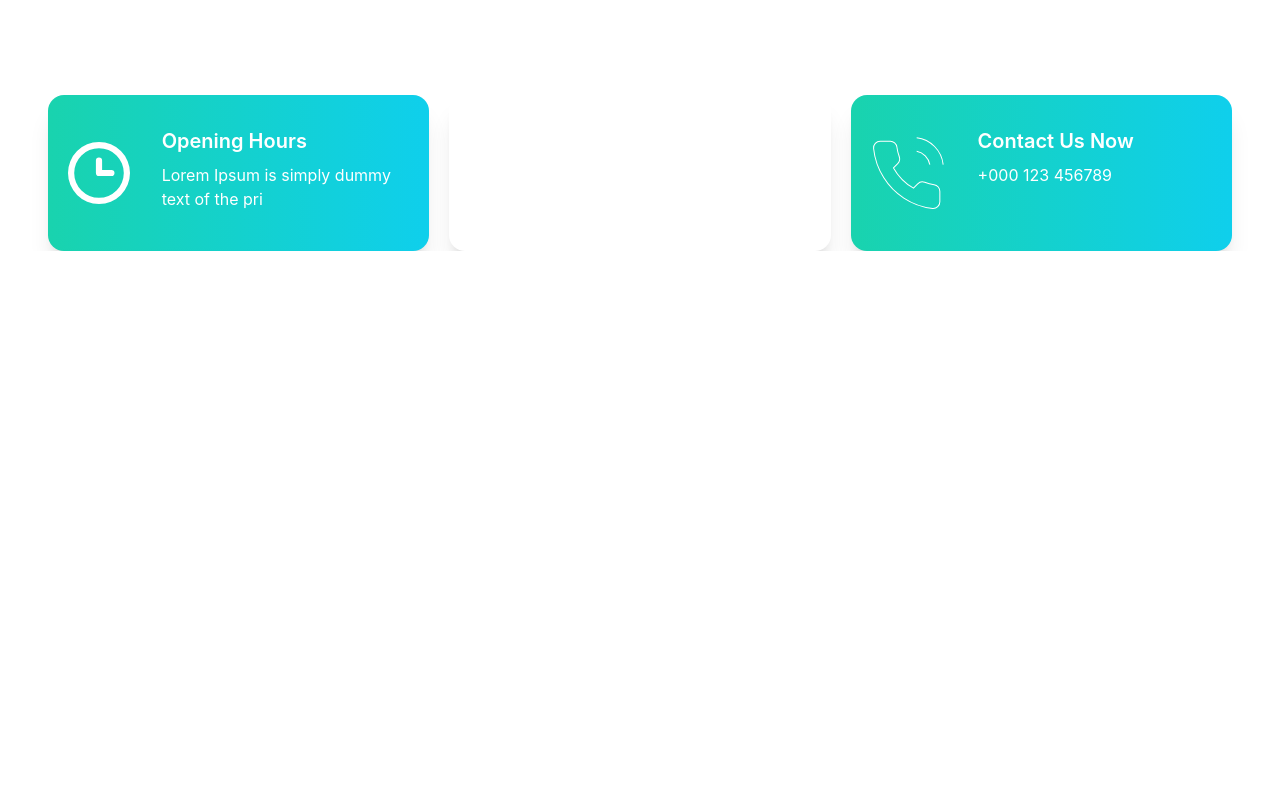
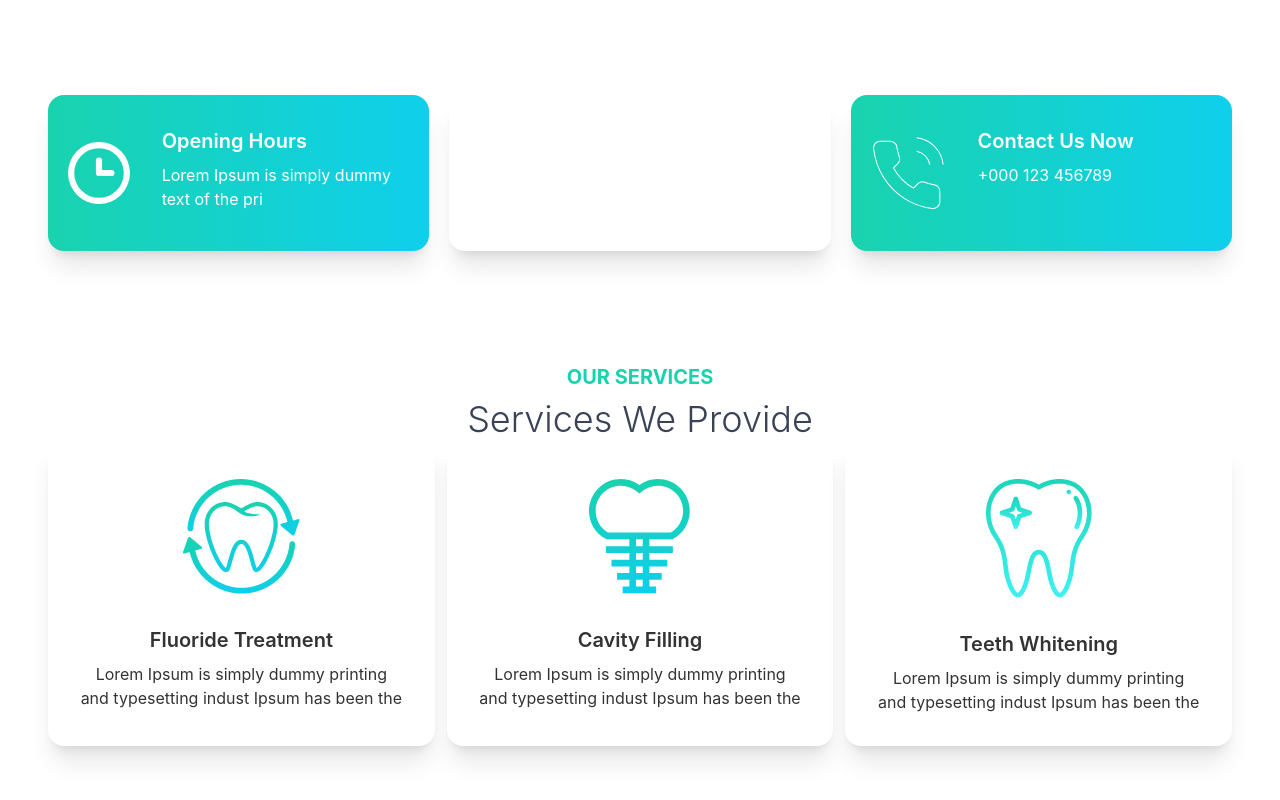
Before and after one commit to sabbirpboss/doctors-portal-client, a React (Create React App) app: page / in a window 1280 px wide. Shown: the part 769-1569 px from the top of the page. Before the commit the page ends 1020 px from the top, so only its background shows below. Built offline with nearby package versions, Linux system fonts and the light colour scheme; the HTML template or start-up script is replaced by a standard one.

Commit message:
service done

```diff
--- a/src/Pages/Home/Banner/Banner.js
+++ b/src/Pages/Home/Banner/Banner.js
@@ -1,10 +1,8 @@
 import React from "react";
 import chair from "../../../assets/images/chair.png";
-import bg from "../../../assets/images/bg.png";
-
 const Banner = () => {
   return (
-    <div className="hero-pattern">
+      <div className="hero-pattern">
       <div class="hero min-h-screen">
         <div class="hero-content flex-col lg:flex-row-reverse">
           <img src={chair} class="max-w-sm rounded-lg shadow-2xl" alt="Banner" />
--- a/src/Pages/Home/Home.js
+++ b/src/Pages/Home/Home.js
@@ -1,12 +1,14 @@
 import React from 'react';
 import Banner from './Banner/Banner';
 import Info from './Info/Info';
+import Services from './Services/Services';
 
 const Home = () => {
     return (
         <div>
             <Banner></Banner>
             <Info></Info>
+            <Services></Services>
         </div>
     );
 };
--- a/src/Pages/Home/Info/Info.js
+++ b/src/Pages/Home/Info/Info.js
@@ -1,8 +1,8 @@
 import React from "react";
-import InfoCard from "./InfoCard/InfoCard";
 import clock from "../../../assets/icons/clock.svg";
 import marker from "../../../assets/icons/marker.svg";
 import phone from "../../../assets/icons/phone.svg";
+import InfoCard from "./InfoCard/InfoCard";
 
 const Info = () => {
   return (
--- /dev/null
+++ b/src/Pages/Home/Services/Service/Service.js
@@ -0,0 +1,21 @@
+import React from "react";
+
+const Service = ({service}) => {
+  return (
+    <div class="card bg-base-100 shadow-xl">
+      <figure class="px-10 pt-10">
+        <img
+          src={service.img}
+          alt={service.name}
+          class="rounded-xl"
+        />
+      </figure>
+      <div class="card-body items-center text-center">
+        <h2 class="card-title">{service.name}</h2>
+        <p>{service.description}</p>
+      </div>
+    </div>
+  );
+};
+
+export default Service;
--- /dev/null
+++ b/src/Pages/Home/Services/Services.js
@@ -0,0 +1,49 @@
+import React from "react";
+import fluoride from "../../../assets/images/fluoride.png";
+import cavity from "../../../assets/images/cavity.png";
+import whitening from "../../../assets/images/whitening.png";
+import Service from "./Service/Service";
+
+const Services = () => {
+  const services = [
+    {
+      _id: 1,
+      name: "Fluoride Treatment",
+      description:
+        "Lorem Ipsum is simply dummy printing and typesetting indust Ipsum has been the",
+      img: fluoride,
+    },
+    {
+      _id: 2,
+      name: "Cavity Filling",
+      description:
+        "Lorem Ipsum is simply dummy printing and typesetting indust Ipsum has been the",
+      img: cavity,
+    },
+    {
+      _id: 3,
+      name: "Teeth Whitening",
+      description:
+        "Lorem Ipsum is simply dummy printing and typesetting indust Ipsum has been the",
+      img: whitening,
+    },
+  ];
+
+  return (
+    <div className="my-28 px-12">
+      <div className="text-center">
+        <h4 className="text-xl uppercase text-secondary font-bold mb-2">
+          Our Services
+        </h4>
+        <h2 className="text-4xl text-accent font-light">Services We Provide</h2>
+      </div>
+      <div className="grid sm:grid-cols-1 md:grid-cols-2 lg:grid-cols-3 gap-3">
+        {services.map((service) => (
+          <Service key={service._id} service={service}></Service>
+        ))}
+      </div>
+    </div>
+  );
+};
+
+export default Services;
```
